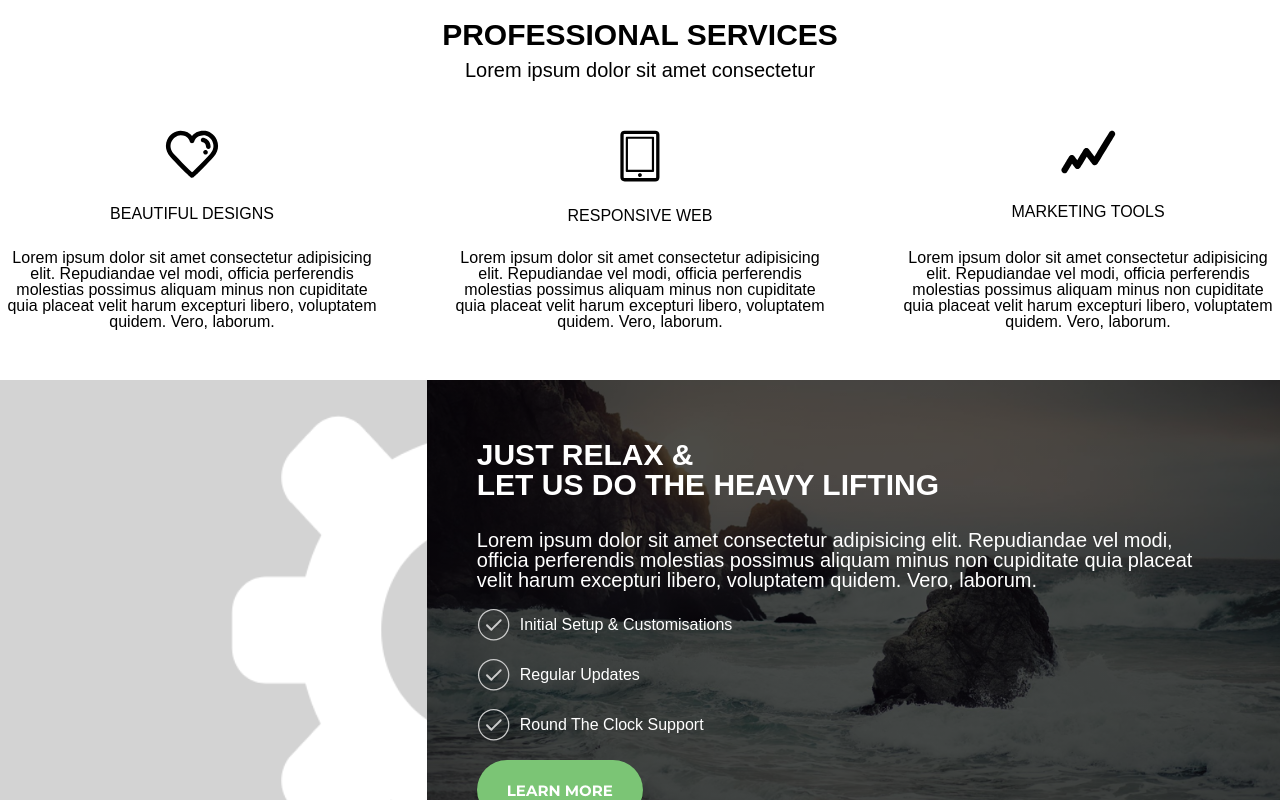
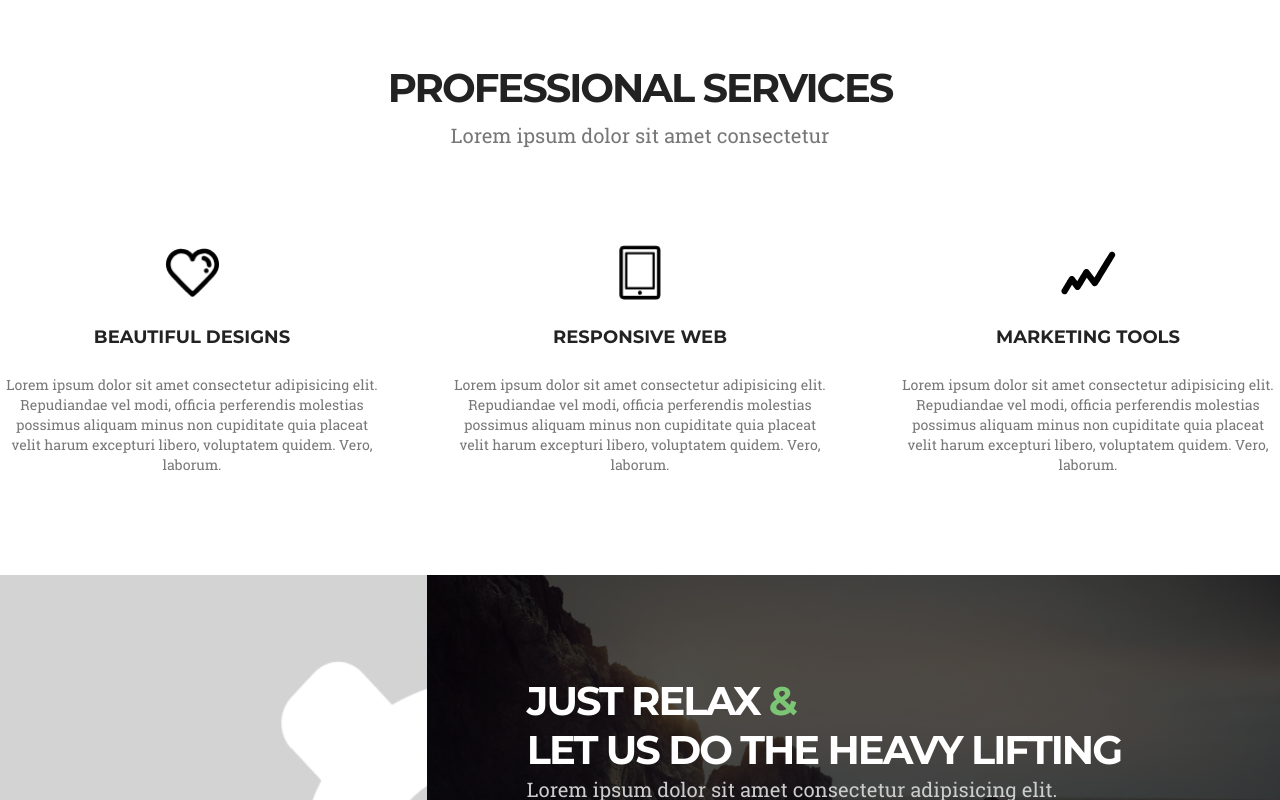
Before and after one commit to staszek998/WWDC3-treehouse, a React (Create React App) app: page / in a window 1280 px wide. Shown: the part 700-1500 px from the top of the page. Built offline with nearby package versions, Linux system fonts and the light colour scheme.

Commit message:
Add proper styling to the Intro component

```diff
--- a/src/App.css
+++ b/src/App.css
@@ -141,12 +141,19 @@ div.container {
       margin: 0 auto; } }
 
 .section-title {
-  font-weight: bold;
-  font-size: 30px; }
+  font-size: 40px;
+  letter-spacing: -2px;
+  line-height: 75px;
+  color: #222222;
+  font-family: "Montserrat Bold";
+  text-align: center; }
 
 .section-subtitle {
   font-size: 20px;
-  margin-top: 10px; }
+  letter-spacing: 0px;
+  color: #777777;
+  font-family: "Roboto Slab";
+  text-align: center; }
 
 * {
   font-family: sans-serif; }
@@ -185,14 +192,30 @@ div.container {
   flex-direction: column;
   flex-wrap: nowrap;
   justify-content: space-between;
-  height: 200px;
   align-items: center;
   width: 30%; }
 
-.services__title,
+.services__title {
+  font-size: 18px;
+  letter-spacing: 0px;
+  line-height: 75px;
+  color: #222222;
+  font-family: "Montserrat Bold"; }
+
 .services__description {
-  font-family: sans-serif;
-  text-align: center; }
+  font-size: 14px;
+  letter-spacing: 0px;
+  color: #777777;
+  font-family: "Roboto Slab";
+  text-align: center;
+  line-height: 20px; }
+
+.services__image {
+  width: 55px;
+  height: 55px;
+  background-size: contain;
+  background-position: center;
+  background-repeat: no-repeat; }
 
 .just-relax__list-item {
   display: flex;
@@ -201,9 +224,14 @@ div.container {
   justify-content: flex-start;
   align-items: center;
   height: 30px; }
+  .just-relax__list-item:last-of-type {
+    margin-bottom: 20px; }
   .just-relax__list-item span {
     margin-left: 10px;
-    font-family: sans-serif; }
+    font-size: 16px;
+    letter-spacing: 0px;
+    color: #cccccc;
+    font-family: "Roboto Slab"; }
 
 .latest-project__feature {
   display: flex;
@@ -377,7 +405,7 @@ nav a {
   flex-wrap: nowrap;
   justify-content: center;
   align-items: center;
-  padding-top: 20px; }
+  padding-top: 50px; }
 
 .services {
   display: flex;
@@ -385,7 +413,7 @@ nav a {
   flex-wrap: nowrap;
   justify-content: space-between;
   align-items: center;
-  height: 300px; }
+  margin: 100px 0; }
 
 .intro__just-relax {
   display: flex;
@@ -393,7 +421,7 @@ nav a {
   flex-wrap: nowrap;
   justify-content: flex-end;
   align-items: center;
-  height: 500px; }
+  height: 600px; }
 
 .just-relax__gear {
   width: 33.33%;
@@ -411,14 +439,24 @@ nav a {
   background-repeat: no-repeat;
   width: 66.66%;
   height: 100%;
-  padding: 50px;
+  padding: 100px;
   display: flex;
   flex-direction: column;
   flex-wrap: nowrap;
   justify-content: space-around;
   align-items: flex-start; }
-  .just-relax__content span {
+  .just-relax__content .section-title,
+  .just-relax__content .section-subtitle {
+    text-align: left;
     color: white; }
+  .just-relax__content .section-title {
+    line-height: initial; }
+    .just-relax__content .section-title span {
+      color: #7bc575; }
+  .just-relax__content .section-subtitle {
+    line-height: 24px;
+    color: #cccccc;
+    margin-bottom: 20px; }
 
 .just-relax__subtitle {
   max-width: 800px; }
--- a/src/js/components/intro/Service.jsx
+++ b/src/js/components/intro/Service.jsx
@@ -4,10 +4,9 @@ class Service extends Component {
   render() {
     return (
       <div className="services__wrapper">
-        <img
-          src={this.props.imgSrc}
-          alt={this.props.imgAlt}
+        <div
           className="services__image"
+          style={{ backgroundImage: `url(${this.props.imgSrc})` }}
         />
         <span className="services__title">{this.props.title}</span>
         <p className="services__description">{this.props.description}</p>
--- a/src/js/sections/Intro.jsx
+++ b/src/js/sections/Intro.jsx
@@ -42,10 +42,12 @@ class Intro extends Component {
           <div className="just-relax__gear" />
           <div className="just-relax__content">
             <span className="section-title">
-              JUST RELAX &<br />
+              JUST RELAX <span>&</span> <br />
               LET US DO THE HEAVY LIFTING
             </span>
-            <span className="section-subtitle just-relax__subtitle">{shortLorem}</span>
+            <span className="section-subtitle just-relax__subtitle">
+              {shortLorem}
+            </span>
             <ListItem itemText="Initial Setup & Customisations" />
             <ListItem itemText="Regular Updates" />
             <ListItem itemText="Round The Clock Support" />
--- a/src/scss/_base.scss
+++ b/src/scss/_base.scss
@@ -9,13 +9,20 @@ div.container {
 }
 
 .section-title {
-  font-weight: bold;
-  font-size: 30px;
+  font-size: 40px;
+  letter-spacing: -2px;
+  line-height: 75px;
+  color: rgb(34, 34, 34);
+  font-family: "Montserrat Bold";
+  text-align: center;
 }
 
 .section-subtitle {
   font-size: 20px;
-  margin-top: 10px;
+  letter-spacing: 0px;
+  color: rgb(119, 119, 119);
+  font-family: "Roboto Slab";
+  text-align: center;
 }
 
 * {
--- a/src/scss/components/intro/_list-item.scss
+++ b/src/scss/components/intro/_list-item.scss
@@ -6,8 +6,15 @@
   align-items: center;
   height: 30px;
 
+  &:last-of-type {
+    margin-bottom: 20px;
+  }
+
   span {
     margin-left: 10px;
-    font-family: sans-serif;
+    font-size: 16px;
+    letter-spacing: 0px;
+    color: rgb(204, 204, 204);
+    font-family: "Roboto Slab";
   }
 }
--- a/src/scss/components/intro/_service.scss
+++ b/src/scss/components/intro/_service.scss
@@ -3,13 +3,31 @@
   flex-direction: column;
   flex-wrap: nowrap;
   justify-content: space-between;
-  height: 200px;
   align-items: center;
   width: 30%;
 }
 
-.services__title,
+.services__title {
+  font-size: 18px;
+  letter-spacing: 0px;
+  line-height: 75px;
+  color: rgb(34, 34, 34);
+  font-family: "Montserrat Bold";
+}
+
 .services__description {
-  font-family: sans-serif;
+  font-size: 14px;
+  letter-spacing: 0px;
+  color: rgb(119, 119, 119);
+  font-family: "Roboto Slab";
   text-align: center;
+  line-height: 20px;
 }
+
+.services__image {
+  width: 55px;
+  height: 55px;
+  background-size: contain;
+  background-position: center;
+  background-repeat: no-repeat;
+}
--- a/src/scss/sections/_intro.scss
+++ b/src/scss/sections/_intro.scss
@@ -4,7 +4,7 @@
   flex-wrap: nowrap;
   justify-content: center;
   align-items: center;
-  padding-top: 20px;
+  padding-top: 50px;
 }
 
 .services {
@@ -13,7 +13,7 @@
   flex-wrap: nowrap;
   justify-content: space-between;
   align-items: center;
-  height: 300px;
+  margin: 100px 0;
 }
 
 .intro__just-relax {
@@ -22,7 +22,7 @@
   flex-wrap: nowrap;
   justify-content: flex-end;
   align-items: center;
-  height: 500px;
+  height: 600px;
 }
 
 .just-relax__gear {
@@ -43,15 +43,30 @@
   background-repeat: no-repeat;
   width: 66.66%;
   height: 100%;
-  padding: 50px;
+  padding: 100px;
   display: flex;
   flex-direction: column;
   flex-wrap: nowrap;
   justify-content: space-around;
   align-items: flex-start;
 
-  span {
+  .section-title,
+  .section-subtitle {
+    text-align: left;
     color: white;
+  }
+
+  .section-title {
+    line-height: initial;
+    span {
+      color: #7bc575;
+    }
+  }
+
+  .section-subtitle {
+    line-height: 24px;
+    color: rgb(204, 204, 204);
+    margin-bottom: 20px;
   }
 }
 
```
